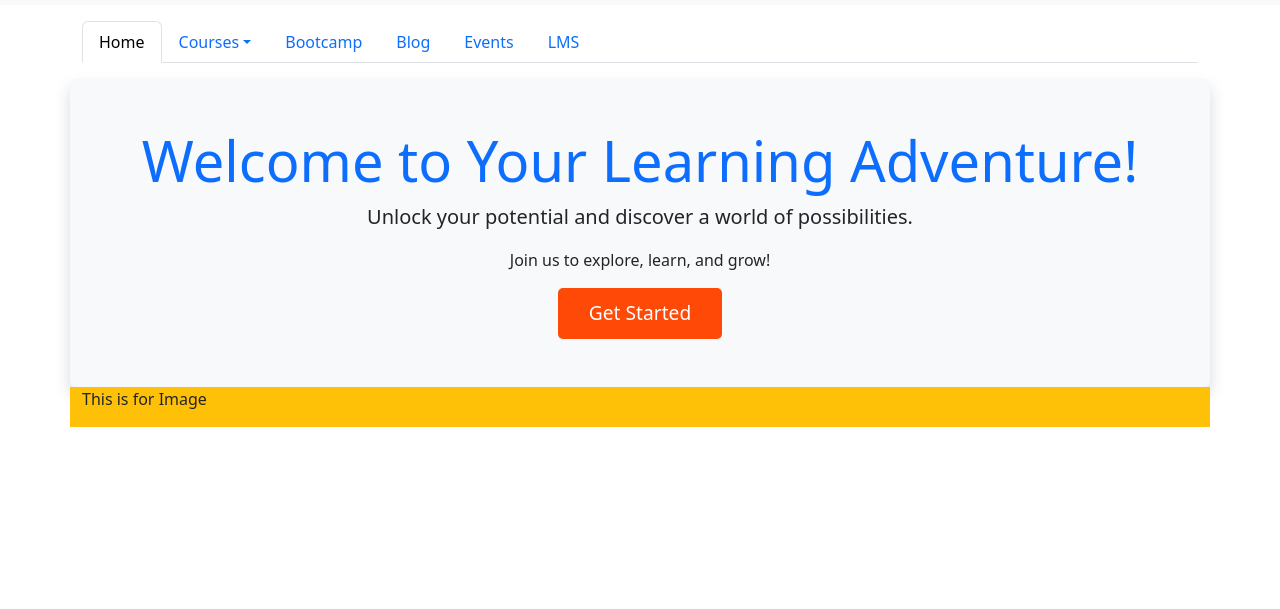
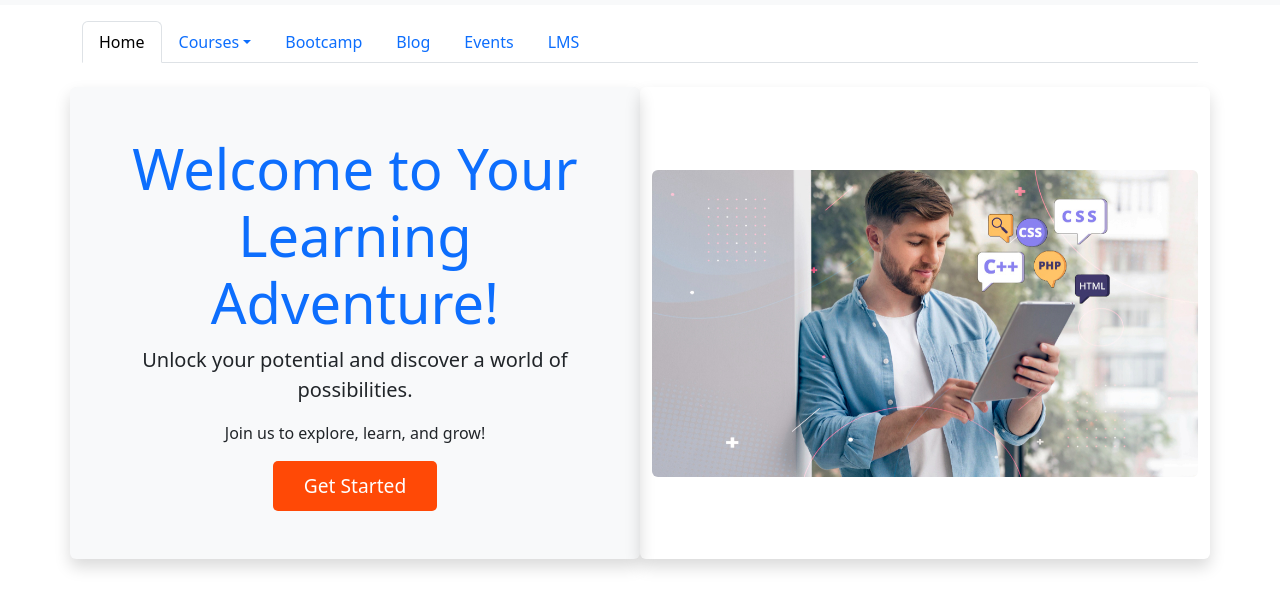
Before and after one commit to thasvithu/thasvithu.github.io, a plain HTML site: page index.html in a window 1280 px wide. Shown: the part 87-696 px from the top of the page. Drawn offline with nearby package versions, Linux system fonts and the light colour scheme.

Commit message:
Header Section Testing

```diff
--- a/index.html
+++ b/index.html
@@ -60,9 +60,14 @@
     </div>
 
     <!-- Hero Section -->
-    <div class="container mt-3">
+    <div class="container mt-4">
         <div class="row">
-            <div class="text-center bg-light p-5 rounded shadow">
+            <!-- Image Column -->
+            <div class="col-12 col-sm-6 d-flex justify-content-center align-items-center order-1 order-sm-2 rounded shadow">
+                <img src="./welcome.png" class="img-fluid rounded float-start" alt="Welcome Image">
+            </div>
+            <!-- Welcome Message Column -->
+            <div class="col-12 col-sm-6 text-center bg-light p-5 rounded shadow order-2 order-sm-1">
                 <h1 class="display-4 text-primary">Welcome to Your Learning Adventure!</h1>
                 <p class="lead">Unlock your potential and discover a world of possibilities.</p>
                 <p>Join us to explore, learn, and grow!</p>
@@ -71,11 +76,9 @@
                     style="background-color: #ff4906; color: white; padding: 10px 30px; font-size: 1.2rem; border-radius: 5px;">Get
                     Started</a>
             </div>
-            <div class="col bg-warning">
-                <p>This is for Image</p>
-            </div>
         </div>
     </div>
+
 
 
 
```
Also changed, not shown: welcome.png (added).
